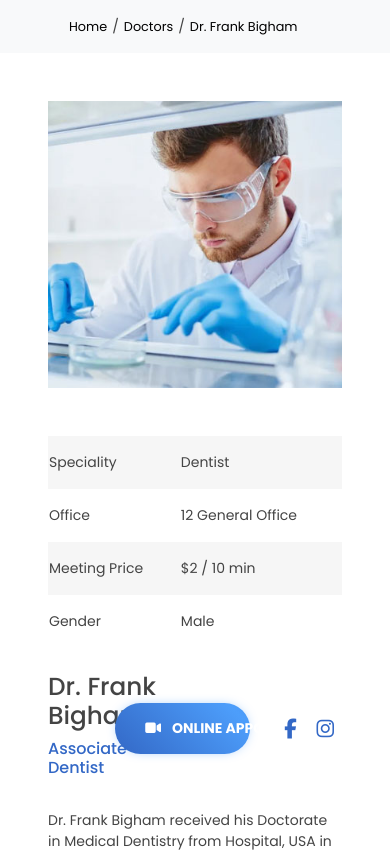
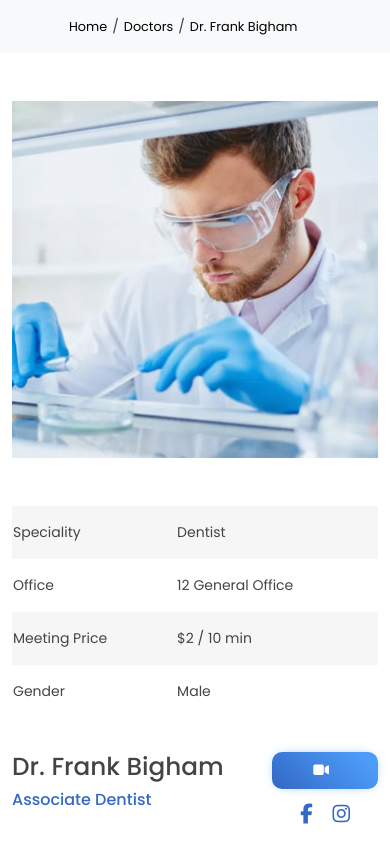
Before and after one commit to TAHiRLI/Medlab_Design, a website: page Pages/doctor-details.html in a window 390 px wide. Shown: the top 850 px of the page. Drawn offline with nearby package versions, Linux system fonts and the light colour scheme.

Commit message:
doctor-details responsive

```diff
--- a/Pages/doctor-details.html
+++ b/Pages/doctor-details.html
@@ -25,9 +25,9 @@
     <main>
         <!--  Doctor details -->
       <section id="Doctor-Details_Section" class="py-5 ">
-        <div class="container px-5">
+        <div class="container px-lg-5">
           <div class="doctorDetails row">
-            <div class="doctorDetails_photo col-md ">
+            <div class="doctorDetails_photo col-sm ">
               <div class="doctorDetails_photo_image">
                 <img
                   src="/Assets/Uploads/Doctors/doctor-01.jpg"
@@ -57,20 +57,22 @@
               </table>
             </div>
 
-            <div class="doctorDetails_info col-lg-8 mt-4 mt-lg-0">
-              <div class="doctorDetails_info_name row">
-                <div class="col-6">
+            <div class="doctorDetails_info col-lg-8 col-md-9  mt-4 mt-md-0">
+              <div class="doctorDetails_info_name row align-items-baseline justify-content-between">
+                <div class="col-8 col-md-6">
+
                   <h1 class="h2">Dr. Frank Bigham</h1>
                   <h3 class="h6 text-base">Associate Dentist</h3>
                 </div>
                 <div
-                  class="col-6 d-flex justify-content-end align-items-center"
+                  class="col-4 col-lg-5 d-flex flex-column justify-content-end align-items-center"
                 >
-                  <button class="set_meeting rounded-pill w-100">
+                  <button class="my-custom-btn py-2 px-2  w-100">
                     <i class="fa-solid fa-video me-2"></i>
-                    Online Appointment
+                    <span class="d-none d-md-inline">    Set Meeting</span>
+
                   </button>
-                  <div class="links text-nowrap ms-3">
+                  <div class="links text-nowrap ">
                     <a href="#" class="fs-5 mx-2 link-hover-base"
                       ><i class="fa-brands fa-facebook-f"></i
                     ></a>
@@ -146,10 +148,8 @@
       </section>
 
       <!-- Other Doctors -->
-
-
       <section id="Doctors_Section" class="py-5">
-        <span class="sectionName text-center d-block mb-2">Perfect Team</span>
+        <span class="sectionName text-center d-block mb-4">Perfect Team</span>
         <div class="sectionTitle">
           <h2
             class="h1 position-relative text-center double-title text-dark title_underlined"
```
